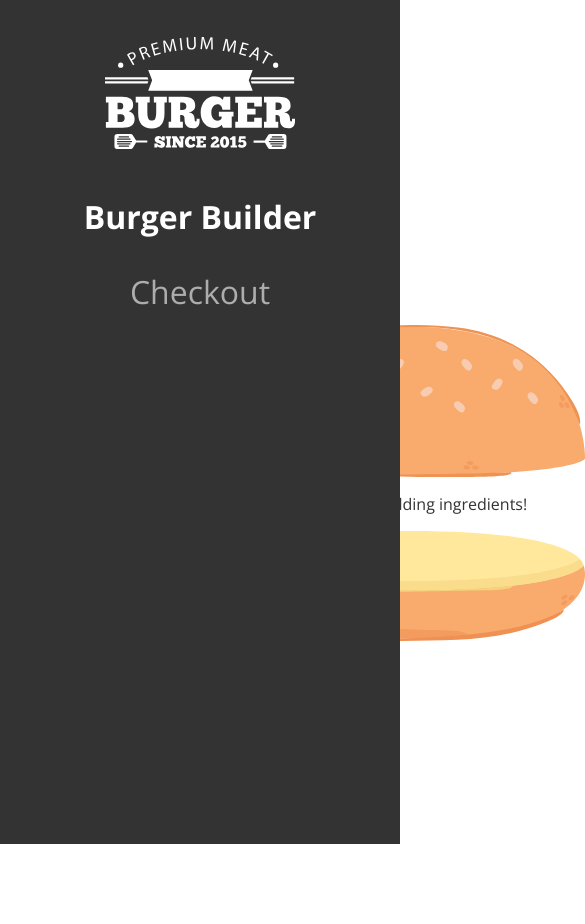
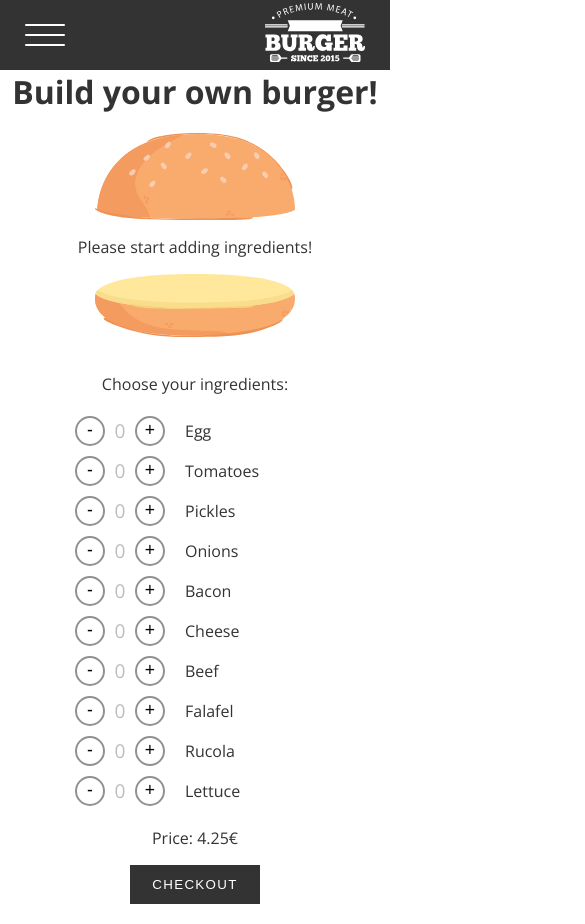
Before and after one commit to nas9lug2z/burger-constructor, a React (Create React App) app: page / in a window 390 px wide. Shown: the whole page, 585 px wide, since content can reach past the window. Before the commit the page ends 844 px from the top, so only its background shows below. Built offline with nearby package versions, Linux system fonts and the light colour scheme.

Commit message:
mobile first styling added, desktop styling pending

```diff
--- a/src/components/Burger/BuildControls/BuildControls.module.css
+++ b/src/components/Burger/BuildControls/BuildControls.module.css
@@ -2,11 +2,21 @@
 	/* background-color: green; */
 	/* margin: auto; */
 	flex: 1;
+	padding-bottom: 20px;
 }
 .IngredientsList {
 	margin: auto;
-	max-width: 30%;
 	display: flex;
 	flex-direction: column;
-	flex: 1 1 auto;
+	flex: 1 1;
 }
+@media (min-width: 500px, max-width: 767px) {
+	.IngredientsList {
+		max-width: 30%;
+	}
+}
+@media (min-width: 768px) {
+	.IngredientsList {
+		max-width: 50%;
+	}
+}
--- a/src/components/Burger/Burger.module.css
+++ b/src/components/Burger/Burger.module.css
@@ -1,8 +1,17 @@
 .BurgerContainer {
-	margin: auto;
+	margin: 0 auto;
 	text-align: center;
 	/* background-color: red; */
-	width: 700px;
+	/* max-width: 700px; */
 	/* max-height: 500px; */
 	flex: 1;
 }
+
+@media (max-width: 499px) {
+	.BurgerContainer {
+		margin: auto;
+		padding: 20px 20px;
+		text-align: center;
+		/* width: 70%; */
+	}
+}
--- a/src/components/Burger/BurgerIngredient/BurgerInredient.module.css
+++ b/src/components/Burger/BurgerIngredient/BurgerInredient.module.css
@@ -8,3 +8,12 @@
 .zIndex {
 	z-index: 0;
 }
+@media (max-width: 499px) {
+	.ingredientImg {
+		width: 200px;
+		display: block;
+		position: relative;
+		margin: 0 auto;
+		/* padding-top: -80px; */
+	}
+}
--- a/src/components/Layout/Layout.js
+++ b/src/components/Layout/Layout.js
@@ -6,7 +6,7 @@ import BurgerBuilderContainer from '../../containers/BurgerBuilderPage/BurgerBui
 
 class Layout extends Component {
 	state = {
-		showSideDrawer: true,
+		showSideDrawer: false,
 	};
 
 	sideDrawerToggleHandler = _ => {
--- a/src/components/Navigation/NavigationItems/HamburgerButton/HamburgerButton.module.css
+++ b/src/components/Navigation/NavigationItems/HamburgerButton/HamburgerButton.module.css
@@ -1,8 +1,9 @@
-/* @media (min-width: 499px) {
-	div {
+@media (min-width: 499px) {
+	.MenuBtn,
+	.MenuBtnBurger {
 		display: none;
 	}
-} */
+}
 
 /* div {
 	margin: 0;
--- a/src/components/Navigation/SideDrawer/SideDrawer.js
+++ b/src/components/Navigation/SideDrawer/SideDrawer.js
@@ -3,7 +3,6 @@ import classes from './SideDrawer.module.css';
 import Logo from '../Logo/Logo';
 import NavigationItems from '../NavigationItems/NavigationItems';
 import BackDrop from '../../UI/Backdrop/Backdrop';
-import HamburgerButton from '../NavigationItems/HamburgerButton/HamburgerButton';
 
 const SideDrawer = props => {
 	let dynamicClasses = [classes.SideDrawer];
--- a/src/components/Navigation/SideDrawer/SideDrawer.module.css
+++ b/src/components/Navigation/SideDrawer/SideDrawer.module.css
@@ -1,6 +1,12 @@
+@media (min-width: 500px) {
+	.SideDrawer {
+		display: none;
+	}
+}
+
 .SideDrawer {
 	position: fixed;
-	width: 400px;
+	width: 80%;
 	height: 100%;
 	left: 0;
 	top: 0;
@@ -12,11 +18,6 @@
 	transition: transform 0.3s ease out;
 }
 
-@media (min-width: 500px) {
-	.SideDrawer {
-		display: none;
-	}
-}
 .LogoSideDrawer {
 	max-width: 200px;
 	margin: auto;
--- a/src/components/UI/Modal/Modal.js
+++ b/src/components/UI/Modal/Modal.js
@@ -9,7 +9,7 @@ const Modal = props => {
 			<div
 				className={classes.Modal}
 				style={{
-					transform: props.show ? 'translateY(0)' : 'translateY(-150vh)',
+					transform: props.show ? 'translateY(0)' : 'translateY(-300vh)',
 					opacity: props.show ? '1' : '0',
 				}}>
 				{props.children}
--- a/src/components/UI/Modal/Modal.module.css
+++ b/src/components/UI/Modal/Modal.module.css
@@ -1,13 +1,21 @@
 .Modal {
 	position: fixed;
+	top: 20%;
+	width: 100%;
+	min-height: 50vh;
 	display: flex;
 	justify-content: space-between;
 	z-index: 100;
-	top: calc(50% - 250px);
-	left: calc(50% - 300px);
 	background-color: white;
 	filter: drop-shadow(0 0 30px rgb(136, 136, 136));
-	height: 500px;
-	width: 600px;
 	transition: all 0.3s ease-out;
+	text-align: center;
 }
+@media (min-width: 599px) {
+	.Modal {
+		top: calc(50% - 250px);
+		left: calc(50% - 300px);
+		height: 500px;
+		width: 600px;
+	}
+}
--- a/src/containers/BurgerBuilderPage/BurgerBuilderContainer.module.css
+++ b/src/containers/BurgerBuilderPage/BurgerBuilderContainer.module.css
@@ -1,9 +1,20 @@
 main {
 	text-align: center;
 	margin: auto;
+	width: 100%;
 }
 
 .Container {
 	display: flex;
 	align-items: flex-start;
+	justify-content: space-around;
+	margin: 0;
 }
+@media (max-width: 767px) {
+	.Container {
+		align-items: center;
+		flex-direction: column-reverse;
+		justify-content: center;
+		margin: 0;
+	}
+}
--- a/src/index.css
+++ b/src/index.css
@@ -8,7 +8,7 @@ body {
 	color: var(--main-color);
 }
 main {
-	padding: var(--header-height);
+	padding-top: var(--header-height);
 }
 .black-button {
 	background-color: var(--main-color);
@@ -25,3 +25,6 @@ main {
 	color: var(--main-color);
 	cursor: pointer;
 }
+h1 {
+	margin: 0;
+}
```
Also changed, not shown: src/containers/BurgerBuilderPage/BurgerBuilderContainer.js (+5 -3 lines), 1 other file (tests, documents, lock files or other folders).
